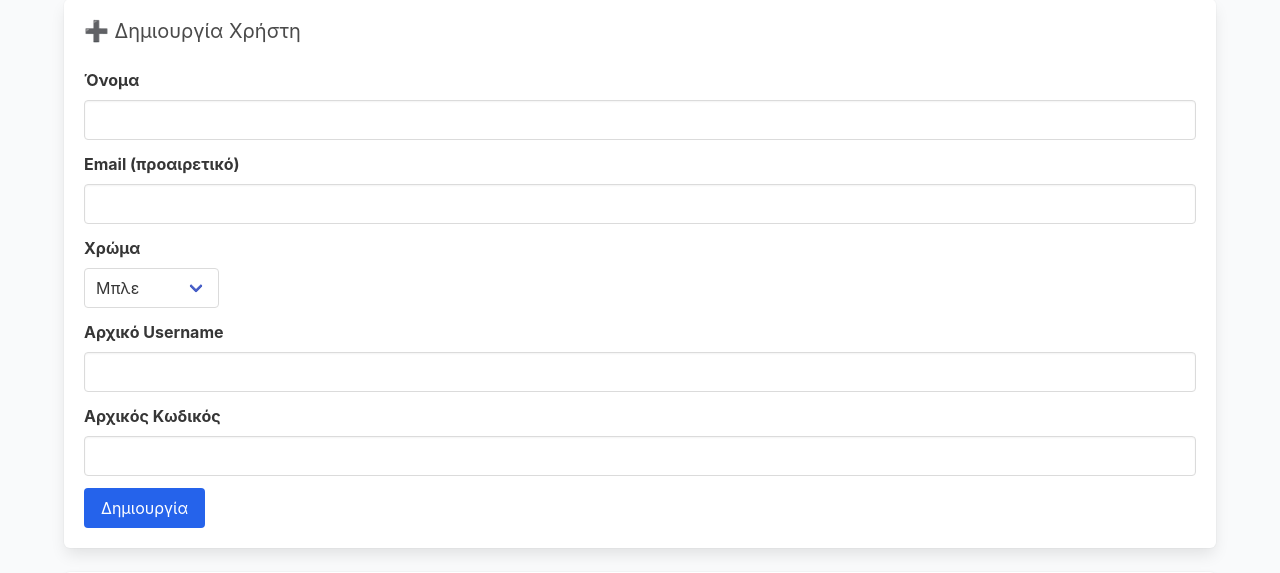
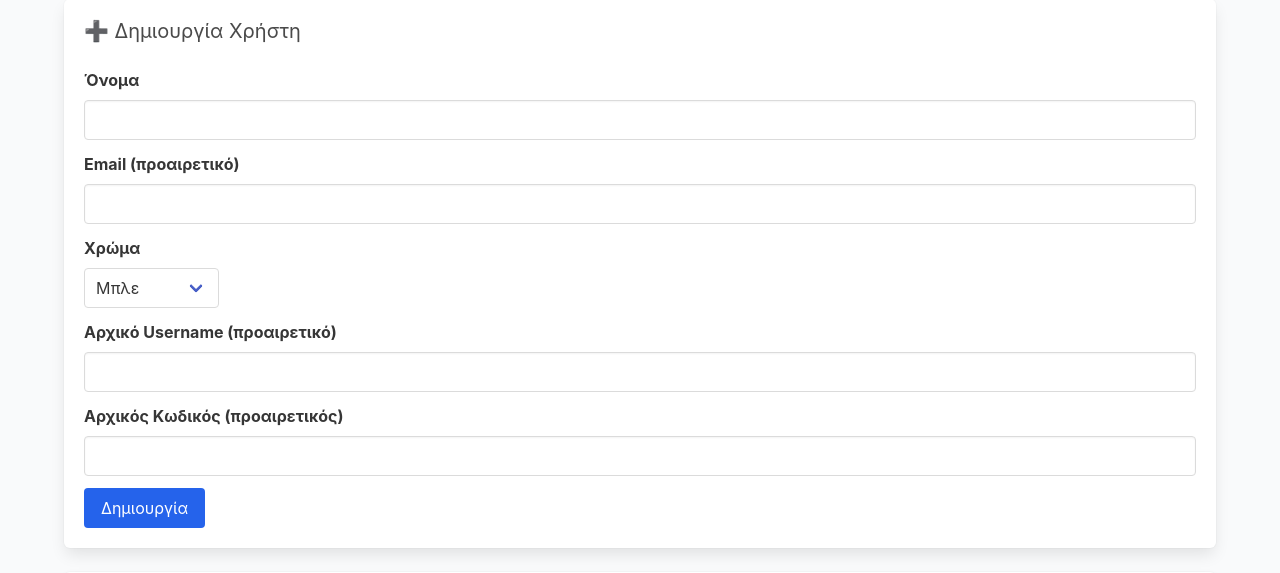
Before and after one commit to mariaarampatzaki8-hub/task-manager, a Flask app: page /admin in a window 1280 px wide. Shown: the part 161-734 px from the top of the page. Run offline with Flask 3, Linux system fonts and the light colour scheme; a user stored in the database is signed in.

Commit message:
Update admin.html

```diff
--- a/task_manager_linked/templates/admin.html
+++ b/task_manager_linked/templates/admin.html
@@ -26,10 +26,10 @@
         </select>
       </div>
     </div>
-    <div class="field"><label class="label">Αρχικό Username</label>
+    <div class="field"><label class="label">Αρχικό Username (προαιρετικό)</label>
       <input class="input" name="username">
     </div>
-    <div class="field"><label class="label">Αρχικός Κωδικός</label>
+    <div class="field"><label class="label">Αρχικός Κωδικός (προαιρετικός)</label>
       <input class="input" type="password" name="password">
     </div>
     <button class="button is-link" style="background:var(--accent)">Δημιουργία</button>
@@ -82,6 +82,8 @@
       {% for u in users %}
       <tr>
         <td>{{ u.name }} {% if u.is_admin %}<span class="tag is-info">admin</span>{% endif %}</td>
+
+        <!-- Αλλαγή χρώματος (ΣΩΣΤΟ endpoint: admin_set_color) -->
         <td>
           <form method="post" action="{{ url_for('admin_set_color', user_id=u.id) }}">
             <div class="select">
@@ -93,7 +95,10 @@
             </div>
           </form>
         </td>
+
         <td><code>/login/{{ u.token }}</code></td>
+
+        <!-- Αλλαγή username/κωδικού (ΣΩΣΤΟ endpoint: admin_set_credentials) -->
         <td>
           <form method="post" action="{{ url_for('admin_set_credentials', user_id=u.id) }}">
             <input class="input" name="username" value="{{ u.username or '' }}" placeholder="username">
@@ -104,6 +109,8 @@
         <td>
             <button class="button is-small" style="background:var(--accent);color:#fff">Αποθήκευση</button>
           </form>
+
+          <!-- Ανανέωση token (ΣΩΣΤΟ endpoint: admin_reset_token) -->
           <form method="post" action="{{ url_for('admin_reset_token', user_id=u.id) }}" style="display:inline" onsubmit="return confirm('Ανανέωση link χρήστη;');">
             <button class="button is-small is-light">Ανανέωση link</button>
           </form>
```
